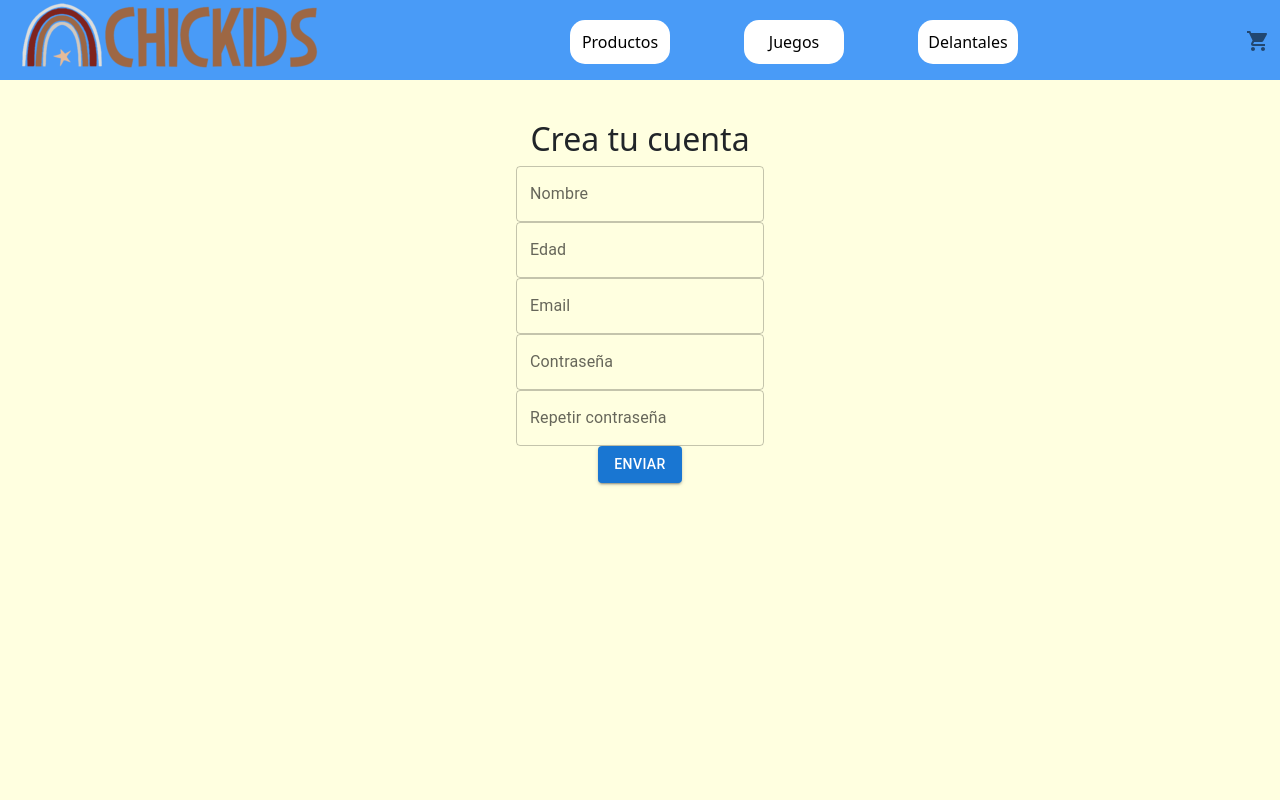
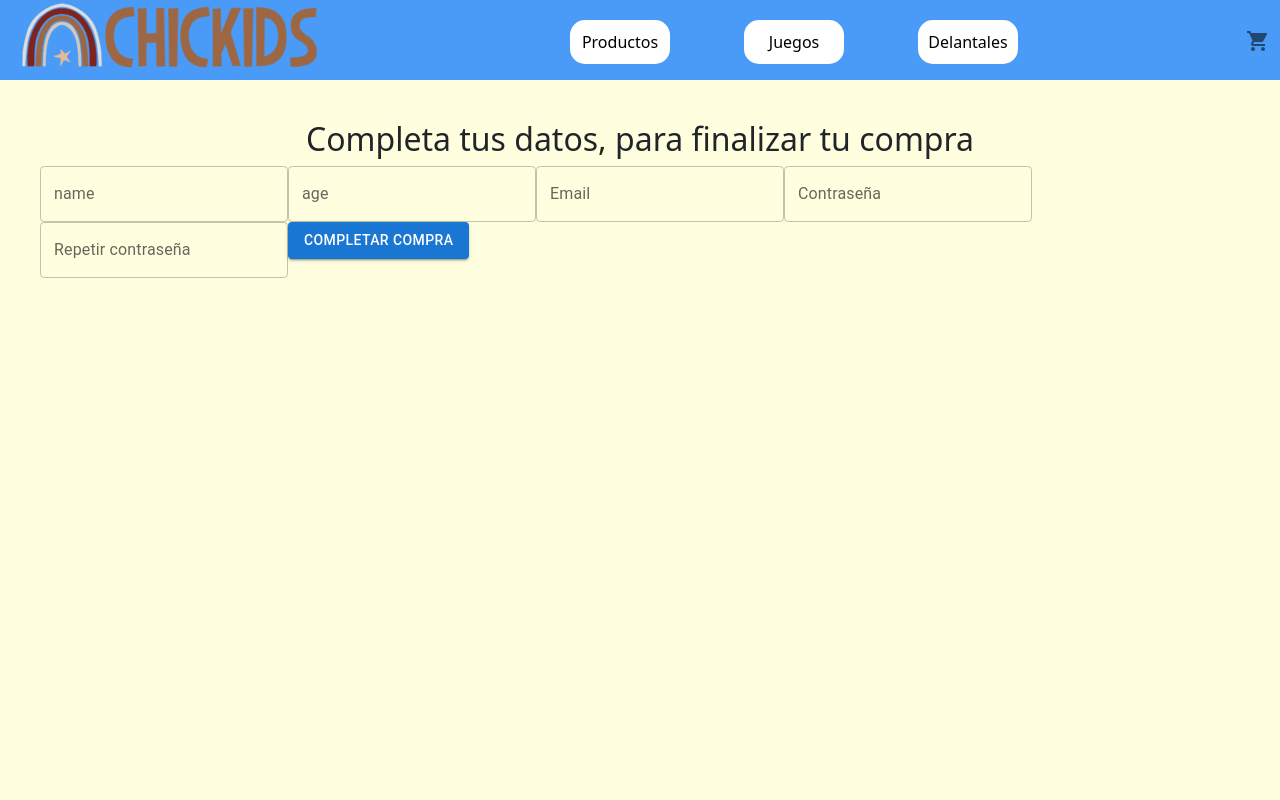
Before and after one commit to thomilopez/ecommerce-lopez43285, a React (Vite) app: page /formik in a window 1280 px wide. Shown: the top 800 px of the page. Built offline with nearby package versions, Linux system fonts and the light colour scheme.

Commit message:
agregado hasta clase 14

```diff
--- a/src/components/layout/footer/Footer.jsx
+++ b/src/components/layout/footer/Footer.jsx
@@ -20,12 +20,12 @@ const Footer = () => {
           <Link to="/">
             <img src="../../../../images/logo.png" alt="" />
           </Link>
-          <h8>
+          <h5>
           Copyright ChicKids - 2022
-          </h8>
-          <h9>
+          </h5>
+          <h6>
           Defensa de las y los consumidores. Para reclamos ingrese aquí
-          </h9>
+          </h6>
           </div>
           <div>
             <div className="tarjetas" style={{}}>
--- a/src/components/pages/cart/CartConteniner.jsx
+++ b/src/components/pages/cart/CartConteniner.jsx
@@ -6,6 +6,7 @@ import CardContent from '@mui/material/CardContent';
 import CardMedia from '@mui/material/CardMedia';
 import Typography from '@mui/material/Typography';
 import Swal from 'sweetalert2'
+import { Link } from "react-router-dom";
 
 const CartConteniner = () => {
   const { cart, cleanCart, deleteCart, totalPrecio} = useContext(CartContext)
@@ -92,7 +93,7 @@ const CartConteniner = () => {
 
 
             </div>
-           );
+          );
           })}
 
       </div>
@@ -104,7 +105,11 @@ const CartConteniner = () => {
           {
             cart.length > 0 && <button onClick={limpiar}>Vaciar carrito</button>
           }
+
           <h5>El total a pagar es: ${total}</h5>
+          <div>
+          <Link to="/formik">Finalizar compra</Link>
+          </div>
           </div>
     </div>
   )
--- /dev/null
+++ b/src/components/pages/dashboard/Dashboard.jsx
@@ -0,0 +1,25 @@
+import { addDoc, collection } from "firebase/firestore"
+import { db } from "../../../firebaseConfig"
+import { products } from "../../productsMock"
+
+
+
+const Dashboard = () => {
+    const rellenar = ()=>{
+
+        products.forEach( (productos)=> {
+            let refCollection = collection( db , "productos")
+            addDoc(refCollection, productos )
+        })
+
+    }
+
+
+  return (
+    <div>
+        <button onClick={rellenar}>Rellenar base de datos</button>
+    </div>
+  )
+}
+
+export default Dashboard
--- a/src/components/pages/formularioFormik/FormularioFormik.jsx
+++ b/src/components/pages/formularioFormik/FormularioFormik.jsx
@@ -1,25 +1,51 @@
 import { Button, TextField } from "@mui/material";
 import { useFormik } from "formik";
 import * as Yup from "yup";
+import { db } from "../../../firebaseConfig";
+import { addDoc, collection, serverTimestamp, updateDoc, doc } from "firebase/firestore";
+import { Link } from "react-router-dom";
+import { CartContext } from "../../../context/CartContext";
+import { useContext, useState } from "react";
 
 const FormularioFormik = () => {
+    const { cart, totalPrecio } = useContext(CartContext);
+    const [ orderId, setOrderId ] = useState("");
+    let total = totalPrecio();
     const { handleSubmit, handleChange, errors } = useFormik({
     initialValues: {
             name: "",
             email: "",
-            edad: "",
+            age: "",
             password: "",
             repetPassword: "",
         },
+
+
     onSubmit: (data) => {
-        console.log(data);
+
+        let order = {
+            buyer: data,
+            items: cart,
+            total,
+            date: serverTimestamp(),
+        };
+
+        const ordersCollection = collection(db, "orders");
+        addDoc(ordersCollection, order).then((res)=> setOrderId(res.id));
+
+        cart.forEach ((productos) => {
+            updateDoc(doc(db, "productos", productos.id),{
+                stock: productos.stock - productos.quantity,
+            });
+        });
     },
+
     validationSchema: Yup.object({
         name: Yup.string()
             .required("Este campo es obligatorio")
             .min(3, "El nombre debe tener al menos 3 caracteres y un maximo de 10")
             .max(10),
-        edad: Yup.string()
+        age: Yup.string()
             .required("Este campo es obligatorio")
             .min(2, "La edad no es valida")
             .max(3),
@@ -35,9 +61,7 @@ const FormularioFormik = () => {
             .required()
             .oneOf([Yup.ref("password")], "Las contraseñas no coinciden"),
     }),
-    validateOnChange: false,
 });
-  console.log(errors);
 
   return (
     <div style={{   display: "flex",
@@ -45,31 +69,37 @@ const FormularioFormik = () => {
                     padding: "40px",
                     flexDirection:"column",
                     alignItems: "center",
-                    justifyContent: "",  }}>
-        <h2>Crea tu cuenta</h2>
+                    justifyContent: "center",  }}>
+        <h2>Completa tus datos, para finalizar tu compra</h2>
+
+    {orderId ? (
+        <div>
+            <h3>Gracias por su compra.</h3>
+            <h4>Su numero de comprar es: {orderId}</h4>
+            <Link to="/">Volver a comprar</Link>
+        </div>
+    ) : (
+
     <form onSubmit={handleSubmit}>
         <TextField
             type="text"
-            label="Nombre"
+            label="name"
             variant="outlined"
             error={errors.name ? true : false}
             name="name"
             onChange={handleChange}
             helperText={errors.name}
             />
-        </form>
-        <form onSubmit={handleSubmit}>
+
         <TextField
-            type="text"
-            label="Edad"
+            type="number"
+            label="age"
             variant="outlined"
-            error={errors.edad ? true : false}
-            edad ="edad"
+            error={errors.age ? true : false}
+            name ="age"
             onChange={handleChange}
-            helperText={errors.edad}
+            helperText={errors.age}
             />
-        </form>
-        <form onSubmit={handleSubmit}>
 
         <TextField
             type="text"
@@ -80,11 +110,9 @@ const FormularioFormik = () => {
             onChange={handleChange}
             helperText={errors.email}
             />
-        </form>
-        <form onSubmit={handleSubmit}>
 
         <TextField
-            type="text"
+            type="password"
             label="Contraseña"
             variant="outlined"
             error={errors.password ? true : false}
@@ -92,11 +120,9 @@ const FormularioFormik = () => {
             onChange={handleChange}
             helperText={errors.password}
             />
-        </form>
-        <form onSubmit={handleSubmit}>
 
         <TextField
-            type="text"
+            type="password"
             label="Repetir contraseña"
             variant="outlined"
             error={errors.repetPassword ? true : false}
@@ -105,10 +131,12 @@ const FormularioFormik = () => {
             helperText={errors.repetPassword}
             />
 
+        <Button type="submit" variant="contained">Completar compra</Button>
         </form>
-        <Button type="submit" variant="contained">
-            Enviar
-        </Button>
+    )}
+
+
+
     </div>
   );
 };
--- a/src/components/pages/itemDetalle/ItemDetail.jsx
+++ b/src/components/pages/itemDetalle/ItemDetail.jsx
@@ -17,7 +17,7 @@ const { addToCart, cantidadXId } = useContext(CartContext);
 
     const [producto, setProducto] = useState({});
 
-    const {id} = useParams ()
+    const { id } = useParams ();
 
     const totalCantidad = cantidadXId(id);
 
@@ -26,8 +26,8 @@ const { addToCart, cantidadXId } = useContext(CartContext);
         let productsCollection = collection(db, "productos");
         let productRef = doc(productsCollection, id);
         getDoc(productRef).then((res) => {
-            setProducto({...res.data(), id: res.id})
-        })
+            setProducto({ ...res.data(), id: res.id});
+        });
 
     },[id]);
 
--- a/src/components/pages/itemlist/ItemList.jsx
+++ b/src/components/pages/itemlist/ItemList.jsx
@@ -1,10 +1,13 @@
+import { Skeleton } from "@mui/material";
 import ProductCard from "../../common/productCard/ProductCard";
-
+Skeleton
 
 const ItemList = ( {items} ) => {
+  // let arr = [1, 2, 3, 4, 5, 6, 7];
+
   return (
     <div>
-      <h1 style={{display: "flex",
+      <h1 className={items.length > 0 ? "hay elementos" : ""}style={{display: "flex",
                   alignItems: "center",
                   justifyContent:  "center",
                   height: "15vh",
--- a/src/components/productsMock.js
+++ b/src/components/productsMock.js
@@ -1,6 +1,6 @@
 export let products = [
     {
-        id: 1,
+
         titulo: "Delantal #1",
         precio: 2500,
         stock: 5,
@@ -10,7 +10,7 @@ export let products = [
 
     },
     {
-        id: 2,
+
         titulo: "Delantal #2",
         precio: 2500,
         stock: 5,
@@ -20,7 +20,7 @@ export let products = [
 
     },
     {
-        id: 3,
+
         titulo: "Delantal #3",
         precio: 2500,
         stock: 5,
@@ -30,7 +30,7 @@ export let products = [
 
     },
     {
-        id: 4,
+
         titulo: "Caña de pescar",
         precio: 2000,
         stock: 5,
@@ -40,7 +40,7 @@ export let products = [
 
     },
     {
-        id: 5,
+
         titulo: "Gimnasio para bebes",
         precio: 6000,
         stock: 5,
@@ -50,7 +50,7 @@ export let products = [
 
     },
     {
-        id: 6,
+
         titulo: "Rompecabezas",
         precio: 2500,
         stock: 5,
@@ -60,7 +60,7 @@ export let products = [
 
     },
     {
-        id: 7,
+
         titulo: "Tablero sensorial",
         precio: 8000,
         stock: 5,
--- a/src/routes/AppRouter.jsx
+++ b/src/routes/AppRouter.jsx
@@ -1,5 +1,5 @@
 import { Route, Routes } from "react-router-dom"
-import Layout from "../components/layout/layout"
+import Layout from "../components/layout/Layout"
 import { routes } from "./routes"
 
 const AppRouter = () => {
--- a/src/routes/routes.js
+++ b/src/routes/routes.js
@@ -1,6 +1,7 @@
 import CartConteniner from "../components/pages/cart/CartConteniner";
 import CheckoutConteiner from "../components/pages/checkout/CheckoutConteiner";
-import FormularioFormik from "../components/pages/formularioFormik/formularioFormik";
+import Dashboard from "../components/pages/dashboard/Dashboard";
+import FormularioFormik from "../components/pages/formularioFormik/FormularioFormik";
 import ItemDetail from "../components/pages/itemDetalle/ItemDetail";
 import ItemListConteiner from "../components/pages/itemlist/ItemListConteiner";
 
@@ -32,4 +33,9 @@ export const routes = [
         path: "/formik",
         Element: FormularioFormik
     },
+    {
+        id: "dashboard",
+        path: "/dashboard",
+        Element: Dashboard
+    },
 ]
```
Lines whose indentation alone changed are shown as unchanged.
